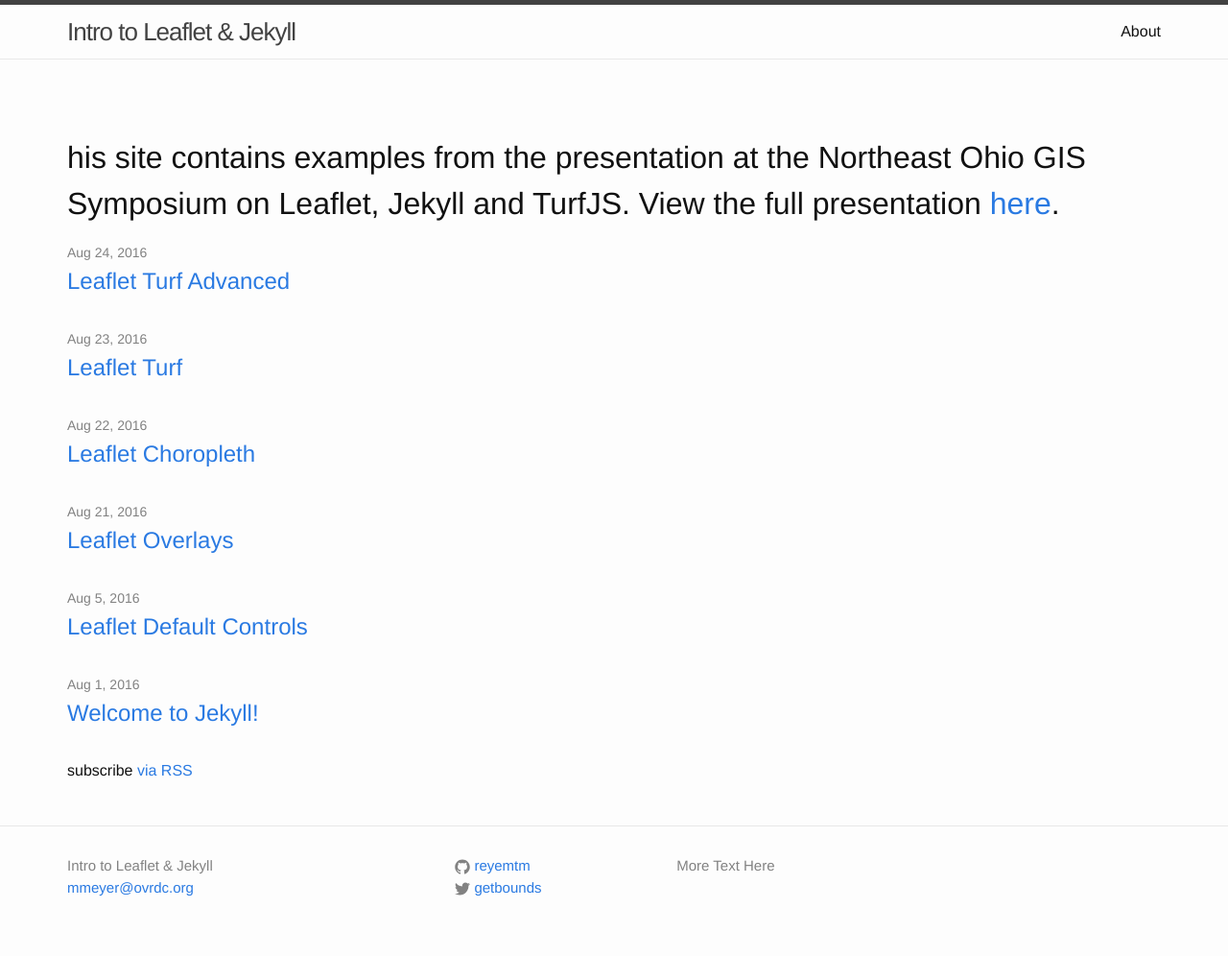
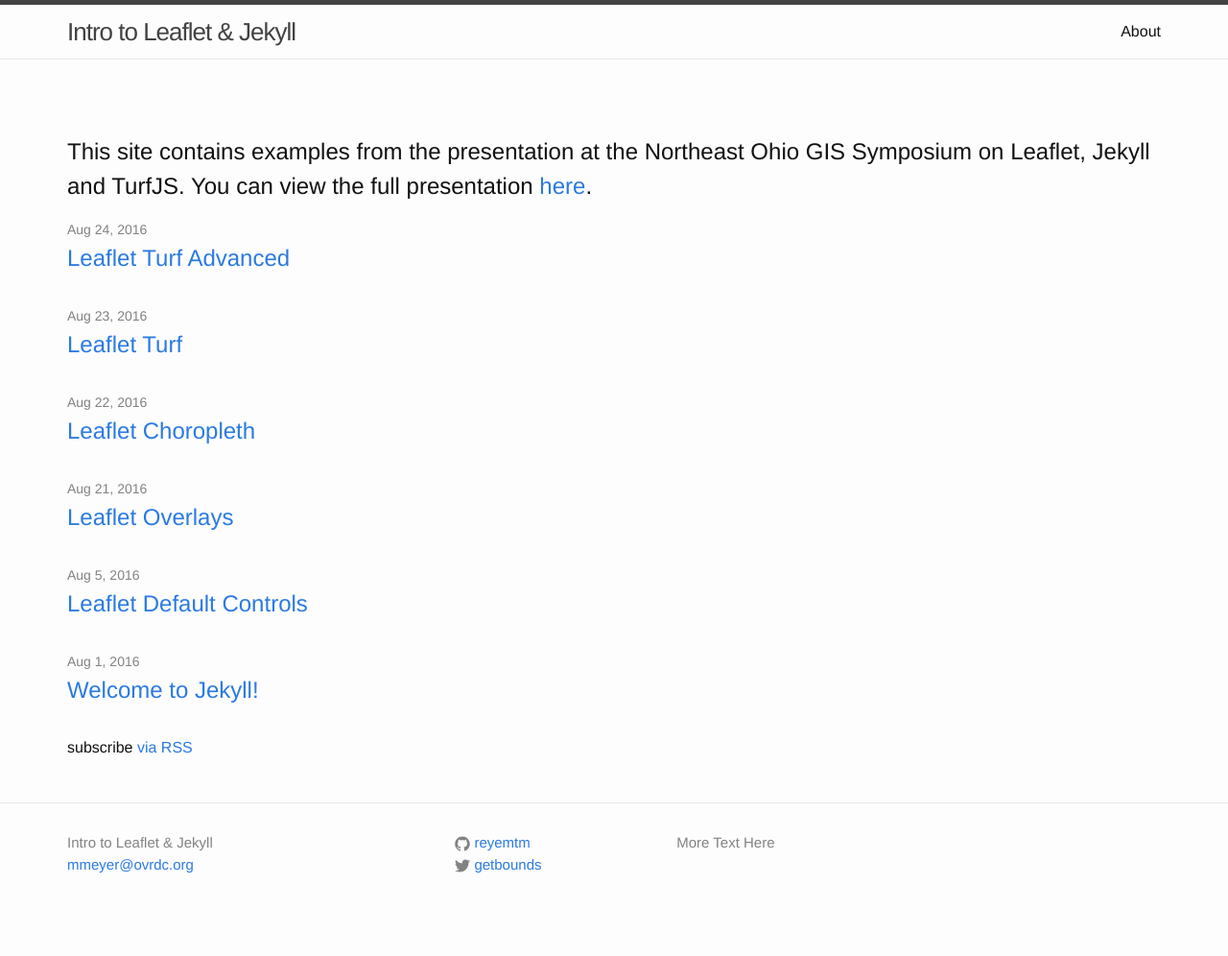
Before and after one commit to ovrdc/neohio-gis-2016-leaflet-jekyll-turf, a Jekyll site: the page built from index.html, in a window 1280 px wide. Shown: the whole page at 96% size. Built offline with Jekyll 4.4.1, drawn with Linux system fonts in a browser that asks for light colours; after the commit the page ends 972 px from its top, so only the background shows below that.

Commit message:
Update index.html

```diff
--- a/index.html
+++ b/index.html
@@ -4,7 +4,7 @@
 
 <div class="home">
   <br /><br />
-  <h1>his site contains examples from the presentation at the Northeast Ohio GIS Symposium on Leaflet, Jekyll and TurfJS. View the full presentation <a href="https://getbounds.com/slides/neohio-gis-2016-leaflet-jekyll-turfjs/" target="ext">here</a>.</h1>
+  <h2>This site contains examples from the presentation at the Northeast Ohio GIS Symposium on Leaflet, Jekyll and TurfJS. You can view the full presentation <a href="https://getbounds.com/slides/neohio-gis-2016-leaflet-jekyll-turfjs/" target="ext">here</a>.</h2>
 
   <ul class="post-list">
     {% for post in site.posts %}
```
